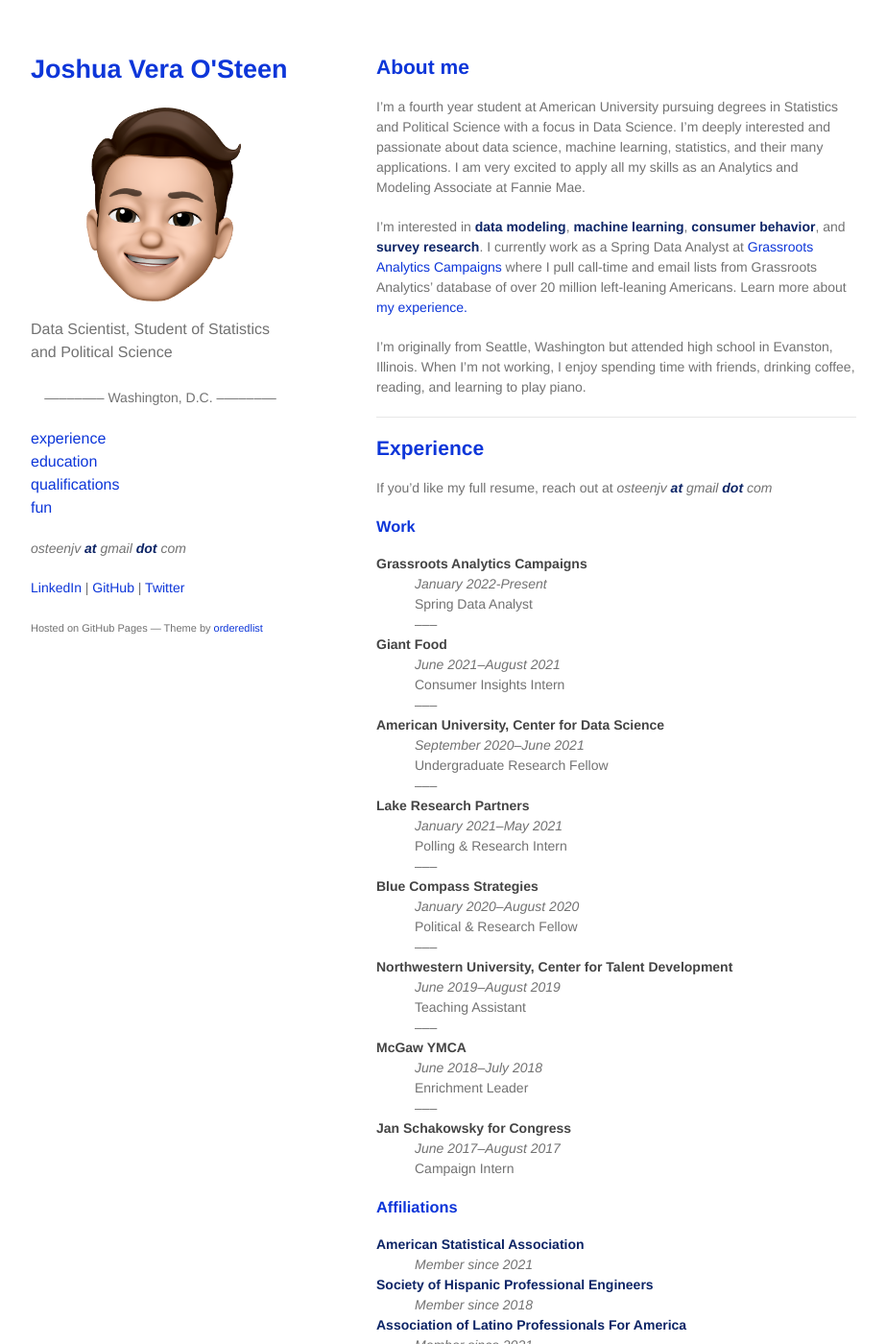
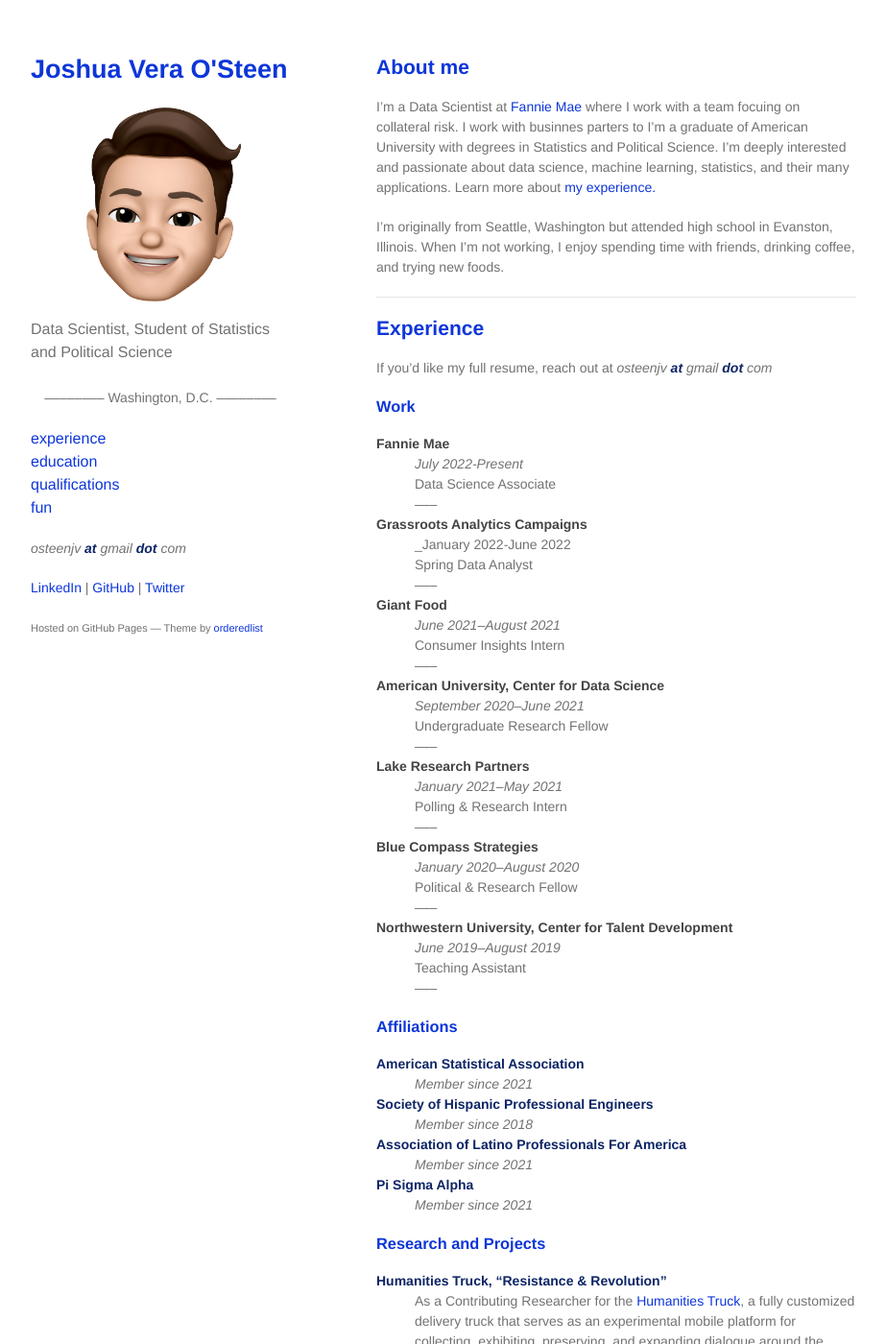
Before and after one commit to JVOsteen/JVOsteen.github.io, a Jekyll site: the page built from index.md, in a window 1280 px wide and 1400 px high. Shown: the whole window at 96% size, without its empty margins (178-1101 px from the left). Built offline with Jekyll 4.4.1, drawn with Linux system fonts in a browser that asks for light colours; our own code applies the rules of GitHub Pages for plain Markdown files; some of the changed text lies outside the part shown.

Commit message:
Update index.md

```diff
--- a/index.md
+++ b/index.md
@@ -2,11 +2,10 @@
 layout: default
 ---
 ## About me
-I'm a fourth year student at American University pursuing degrees in Statistics and Political Science with a focus in Data Science. I’m deeply interested and passionate about data science, machine learning, statistics, and their many applications. I am very excited to apply all my skills as an Analytics and Modeling Associate at Fannie Mae.
+I'm a Data Scientist at [Fannie Mae](https://www.fanniemae.com/) where I work with a team focuing on collateral risk. I work with businnes parters to
+I'm a graduate of American University with degrees in Statistics and Political Science. I’m deeply interested and passionate about data science, machine learning, statistics, and their many applications. Learn more about [my experience.](./#experience)
 
-I'm interested in **data modeling**, **machine learning**, **consumer behavior**, and **survey research**. I currently work as a Spring Data Analyst at [Grassroots Analytics Campaigns](https://campaigns.grassrootsanalytics.com/?hsLang=en) where I pull call-time and email lists from Grassroots Analytics' database of over 20 million left-leaning Americans. Learn more about [my experience.](./#experience)
-
-I'm originally from Seattle, Washington but attended high school in Evanston, Illinois. When I'm not working, I enjoy spending time with friends, drinking coffee, reading, and learning to play piano.
+I'm originally from Seattle, Washington but attended high school in Evanston, Illinois. When I'm not working, I enjoy spending time with friends, drinking coffee, and trying new foods.
 
 ---
 
@@ -14,8 +13,13 @@
 If you'd like my full resume, reach out at *osteenjv **at** gmail **dot** com*
 
 ### Work
+Fannie Mae
+: _July 2022-Present_
+: Data Science Associate
+: –––
+
 Grassroots Analytics Campaigns
-: _January 2022-Present_
+: _January 2022-June 2022
 : Spring Data Analyst
 : –––
 
@@ -44,15 +48,6 @@
 : Teaching Assistant
 : –––
 
-McGaw YMCA
-: _June 2018–July 2018_
-: Enrichment Leader
-: –––
-
-Jan Schakowsky for Congress
-: _June 2017–August 2017_
-: Campaign Intern
-
 ### Affiliations
 
 **American Statistical Association**
@@ -75,7 +70,7 @@
 : –––
 
 **American University Center for Data Science**
-: I served as a Research Assistant to Professor Andrew Ballard for the 2020-2021 school year. He and Professor James Curry of The University of Utah are conducting research to better understand legislative behavior by analyzing bill text through the use of text analysis and machine learning. Their research is still in progress. You can find out more about the Center [here](https://www.american.edu/spa/data-science/index.cfm).
+: I served as a Research Assistant to Professor Andrew Ballard for the 2020-2021 school year. He and Professor James Curry of The University of Utah are conducting research to better understand legislative behavior by analyzing bill text through the use of text analysis and machine learning. You can find out more about the Center [here](https://www.american.edu/spa/data-science/index.cfm).
 : –––
 
 **Data Science Project, "New York City Rent Data Explorer"**
@@ -96,15 +91,15 @@
 | Type             | Course                                                | Course Number        |
 |------------------|-------------------------------------------------------|----------------------|
 | Computer Science | Intro to Computer Science I                           | CSC148               |
-|                  | Intro to Computer Science II						   | CSC208               |
+|                  | Intro to Computer Science II						               | CSC208               |
 |                  | Statistical Programming in R                          | STAT412              |
 |                  | Databases and Big Data                                | ITEC470              |
 |                  | Intro to Data Mining                                  | CSC480               |
 |                  | Database Management Systems*                          | CSC434               |
 |                  | Python for Data Science*                              | DATA425              |
 | Math/Statistics  | Linear Algebra                                        | MATH310              |
-|                  | Calculus III						                   | MATH313              |
-|                  | Intermediate Statistics							   | STAT302              |
+|                  | Calculus III						                               | MATH313              |
+|                  | Intermediate Statistics							                 | STAT302              |
 |                  | Probability                                           | MATH401              |
 |                  | Regression                                            | STAT415              |
 |                  | Data Science                                          | STAT413              |
@@ -112,7 +107,6 @@
 |                  | Applied Multivariate Analysis                         | STAT520              |
 |                  | Statistical Machine Learning                          | STAT427              |
 
-_*_ Course in progress
 
 ***
 
@@ -123,7 +117,7 @@
 | Type             | Skill                                       | Confidence (1–5)  |
 |------------------|---------------------------------------------|-------------------|
 | Programming      | R (R Studio)                                | 5                 |
-|                  | Python               		                 | 3                 |
+|                  | Python               		                   | 3                 |
 |                  | Stata                                       | 3                 |
 |                  | SQL                                         | 3                 |
 |                  | Excel                                       | 5                 |
@@ -132,7 +126,7 @@
 |                  | Classification Techniques                   | 5                 |
 |                  | Probability Modeling                        | 5                 |
 | Other            | PowerPoint                                  | 4                 |
-|                  | Microsoft Word				                 | 5                 |
+|                  | Microsoft Word				                       | 5                 |
 |                  | Survey Research                             | 5                 |
 |                  | Public Speaking/Presentation                | 5                 |
 
@@ -160,7 +154,7 @@
 * I participated in congressional debate in high school.
 * My favorite movie is Interstellar.
 * I don't like candy unless it's chocolate (e.g. Reese's, KitKats, etc).
-* As a Seattleite, I can proudly say I'm a coffee addict.
+* I'm from Seattle, and yes, I am a coffee addict.
 
 
 
```
